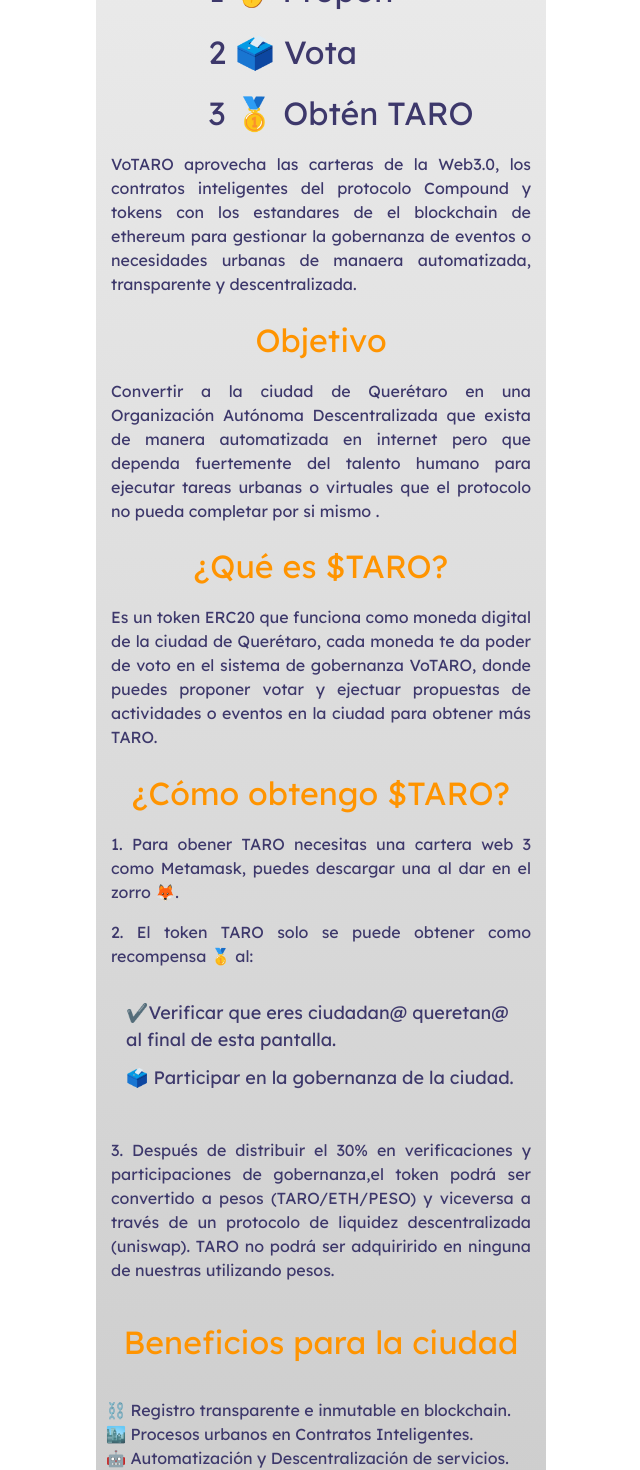
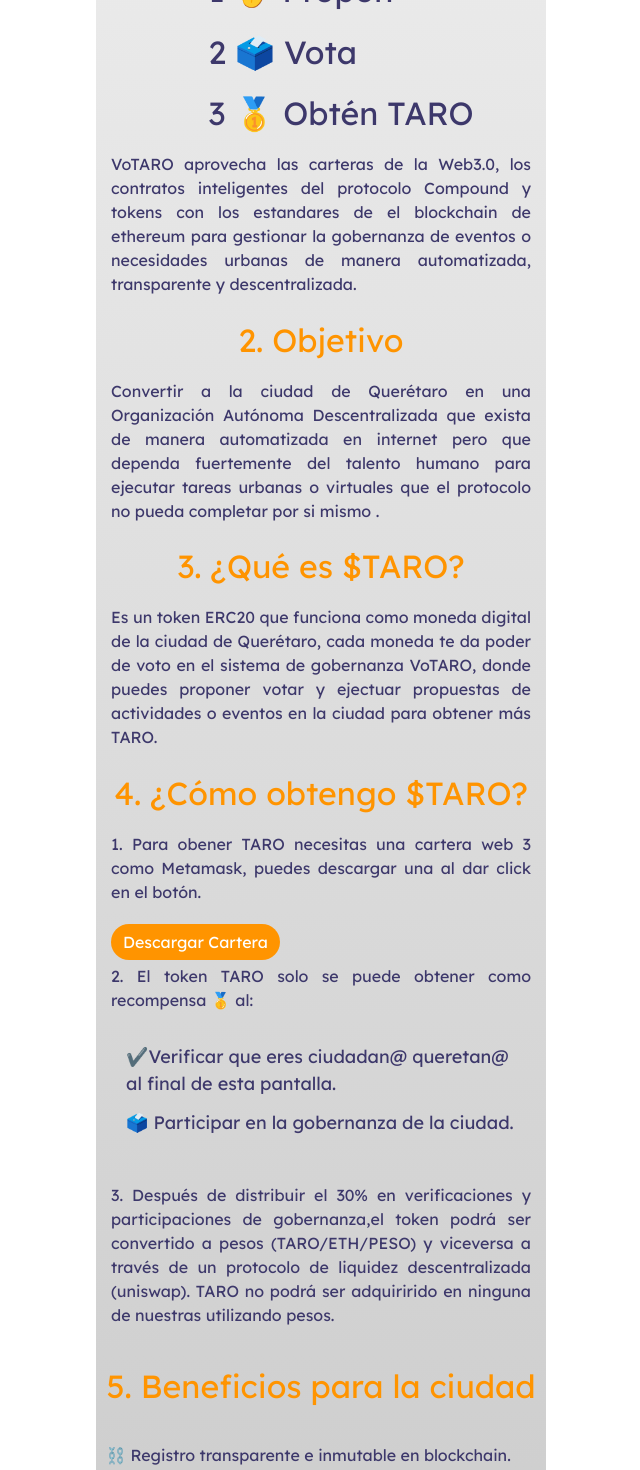
Before and after one commit to zenbitETH/Ciudades-DAO, a React (Create React App) app in the folder frontend/: page /about in a window 1280 px wide. Shown: the part 360-1830 px from the top of the page, without its empty margins (319-959 px from the left). Built offline with nearby package versions, Linux system fonts and the light colour scheme.

Commit message:
Copy of main components in english

```diff
--- a/frontend/src/components/About.js
+++ b/frontend/src/components/About.js
@@ -6,7 +6,7 @@ const About = () => {
     <div className="App">
       <div className="gray3">
         <div className="text-large">
-          ¿Qué es <img src={logo} alt="VoTARO" width="250px" />?
+          1. ¿Qué es <img src={logo} alt="VoTARO" width="250px" />?
         </div>
         <div className="main">
           Protocolo para digitalizar la gobernanza urbana mediante interacciones con la moneda digital de la ciudad de Querétaro: TARO.
@@ -22,17 +22,17 @@ const About = () => {
         </div>
         <div className="main">
           VoTARO aprovecha las carteras de la Web3.0, los contratos inteligentes del protocolo Compound y tokens con los estandares de el blockchain de ethereum para  gestionar
-          la gobernanza de eventos o necesidades urbanas de manaera automatizada, transparente y descentralizada.
+          la gobernanza de eventos o necesidades urbanas de manera automatizada, transparente y descentralizada.
         </div>
         <div className="orange">
-          Objetivo
+         2. Objetivo
         </div>
         <div className="main">
           Convertir a la ciudad de Querétaro en una Organización Autónoma Descentralizada que exista de manera automatizada en internet pero que dependa fuertemente del
           talento humano para ejecutar tareas urbanas o virtuales que el protocolo no pueda completar por si mismo .
         </div>
         <div className="orange">
-          ¿Qué es $TARO?
+          3. ¿Qué es $TARO?
         </div>
         <div className="main">
           Es un token ERC20 que funciona como moneda digital de la ciudad de Querétaro, cada moneda te da poder de voto en el sistema de gobernanza VoTARO, donde puedes proponer
@@ -40,17 +40,18 @@ const About = () => {
         </div>
 
         <div className="orange">
-          ¿Cómo obtengo $TARO?
+          4. ¿Cómo obtengo $TARO?
         </div>
         <div className="main">
-          <p>1. Para obener TARO necesitas una cartera web 3 como Metamask, puedes descargar una al dar en el zorro 🦊.</p>
+          <p>1. Para obener TARO necesitas una cartera web 3 como Metamask, puedes descargar una al dar click en el botón.</p>
+          <Button className="Quiz" href="https://metamask.io" >Descargar Cartera</Button>
           <p>2. El token TARO solo se puede obtener como recompensa 🥇 al:</p>
           <p className="main2">✔️Verificar que eres ciudadan@ queretan@ al final de esta pantalla.<p className="space">🗳️ Participar en la gobernanza de la ciudad.</p></p>
           <p>3. Después de distribuir el 30% en verificaciones y participaciones de gobernanza,el token podrá ser convertido a pesos (TARO/ETH/PESO) y viceversa a través de un protocolo
           de liquidez descentralizada (uniswap). TARO no podrá ser adquirirido en ninguna de nuestras utilizando pesos.</p>
         </div>
         <div className="orange">
-          Beneficios para la ciudad
+          5. Beneficios para la ciudad
         </div>
         <div className="text-medium-left" >
         <div >
```
